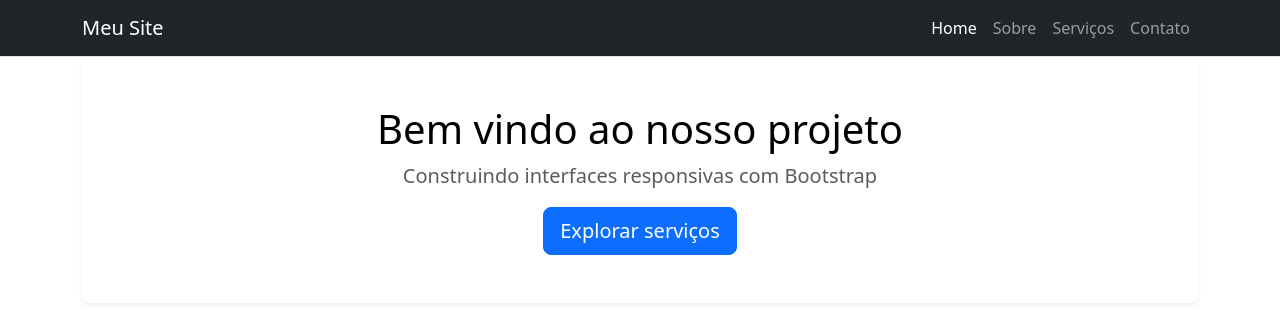
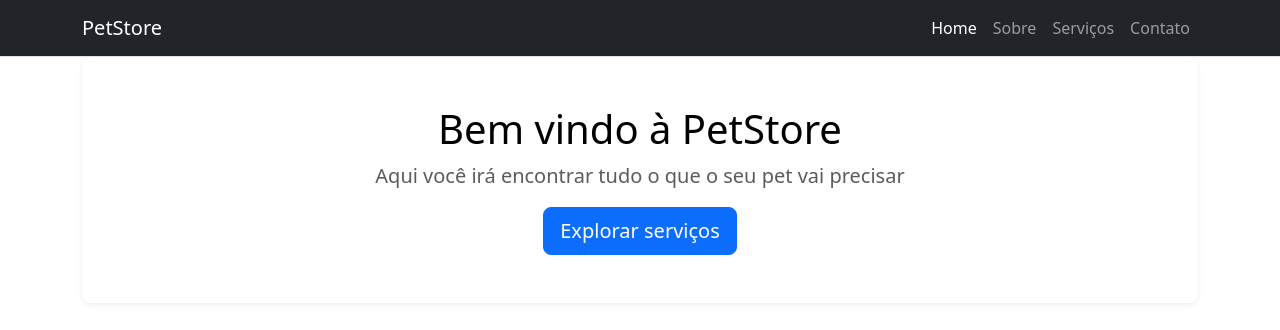
Before and after one commit to echavescms-eng/projetoEcommerce, a plain HTML site: page index.html in a window 1280 px wide. Shown: the top 330 px of the page. Drawn offline with nearby package versions, Linux system fonts and the light colour scheme.

Commit message:
Início Cabeçalho

```diff
--- a/index.html
+++ b/index.html
@@ -22,7 +22,7 @@
         <!-- logo da empresa ou nome -->
         <nav class="navbar navbar-expand-sm navbar-dark bg-dark border-bottom border-body">
             <div class="container">
-                <a class="navbar-brand" href="#">Meu Site</a>
+                <a class="navbar-brand" href="#">PetStore</a>
                     <button class="navbar-toggler" type="button" data-bs-toggle="colapse" data-bs-target="navbarNav">
                         <span class="navbar-toggler-icon"></span>
                     </button>
@@ -44,8 +44,8 @@
 
     <section class="container mb-5 text-center">
         <div class="p-5 bg-white rounded-3 shadow-sm">
-            <h1 class="text-body-emphasis">Bem vindo ao nosso projeto</h1>
-            <p class="lead text-muted">Construindo interfaces responsivas com Bootstrap</p>
+            <h1 class="text-body-emphasis">Bem vindo à PetStore</h1>
+            <p class="lead text-muted">Aqui você irá encontrar tudo o que o seu pet vai precisar</p>
             <a class="btn btn-primary btn-lg" href="#">Explorar serviços</a>
         </div>
     </section>
```
